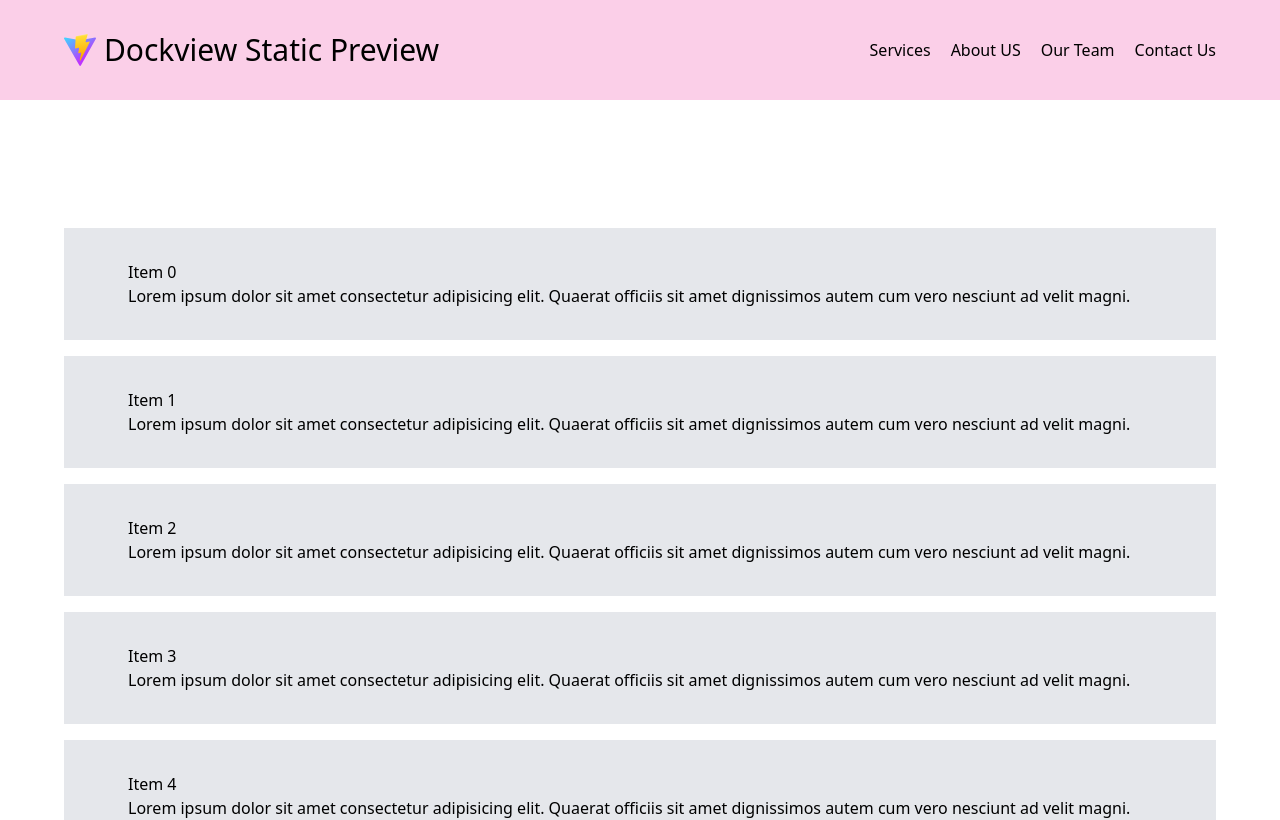
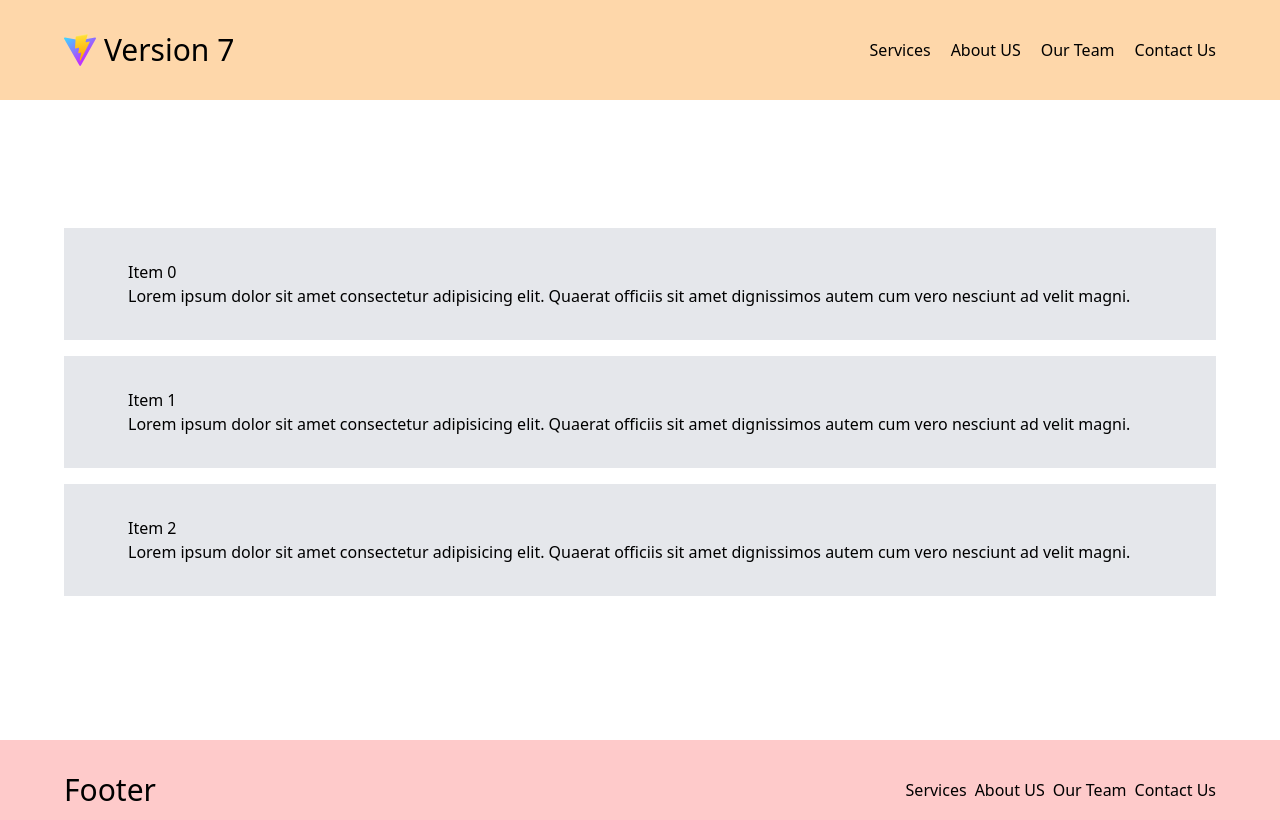
Before and after one commit to sarahrobichaud/chromabay, a React (Vite) app: page / in a window 1280 px wide. Shown: the top 820 px of the page. Built offline with nearby package versions, Linux system fonts and the light colour scheme.

Commit message:
Version 7 demo

```diff
--- a/src/components/Header.tsx
+++ b/src/components/Header.tsx
@@ -1,12 +1,12 @@
 // Header.js
 export function Header() {
   return (
-    <header className="bg-pink-200 py-8">
+    <header className="bg-orange-200 py-8">
       <div className="max-w-[90%] mx-auto w-full">
         <div className="flex justify-between items-center">
           <span className="text-3xl flex gap-2 items-center">
             <img src="./assets/vite.svg"></img>
-            Dockview Static Preview
+            Version 7
           </span>
           <ul className="list-none flex gap-5">
             <li>Services</li>
--- a/src/index.tsx
+++ b/src/index.tsx
@@ -2,7 +2,7 @@ import { Footer } from "./components/Footer.tsx";
 import { Header } from "./components/Header.tsx";
 
 let posts: number[] = [];
-for (let i = 0; i < 15; i++) {
+for (let i = 0; i < 3; i++) {
   posts[i] = i;
 }
 
```
